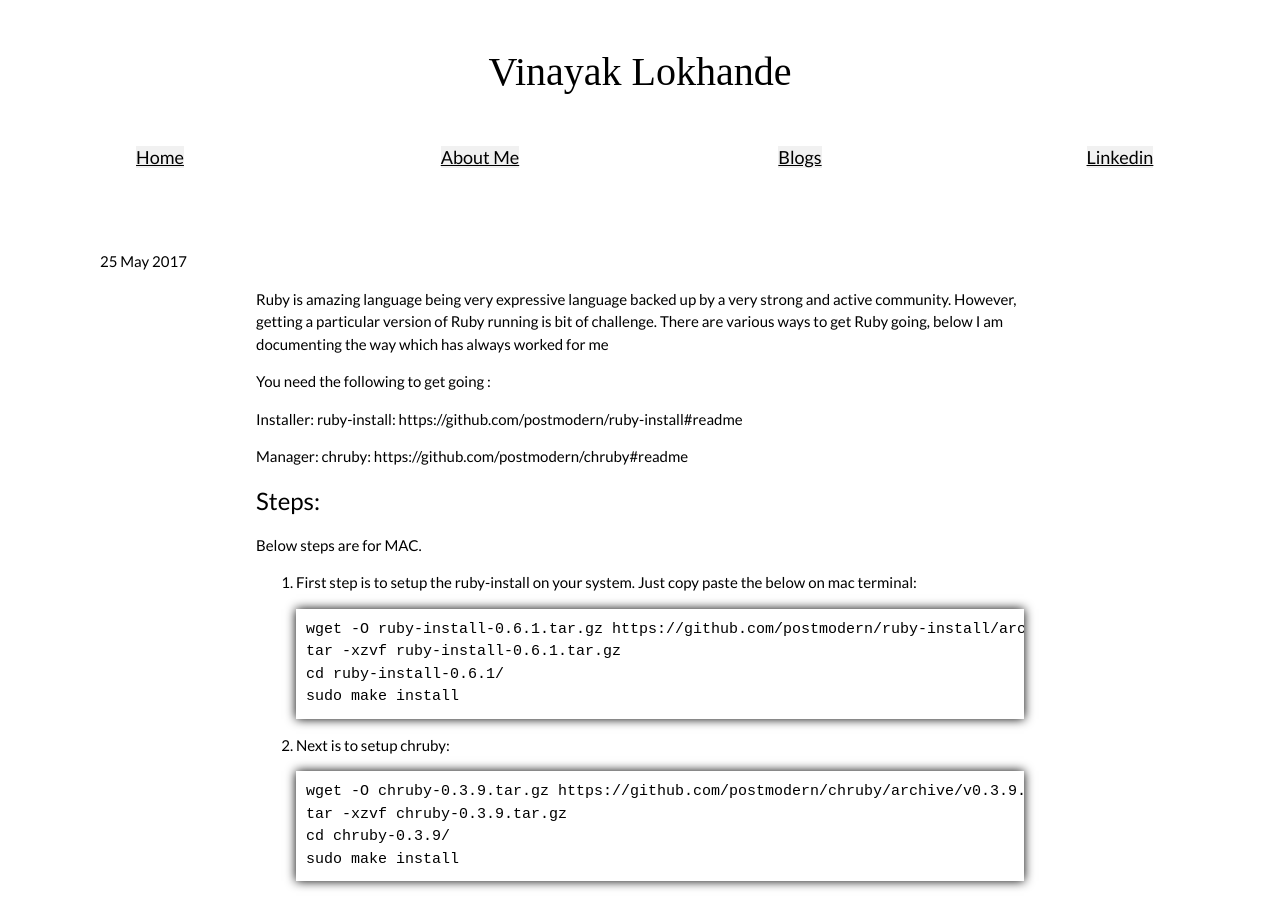
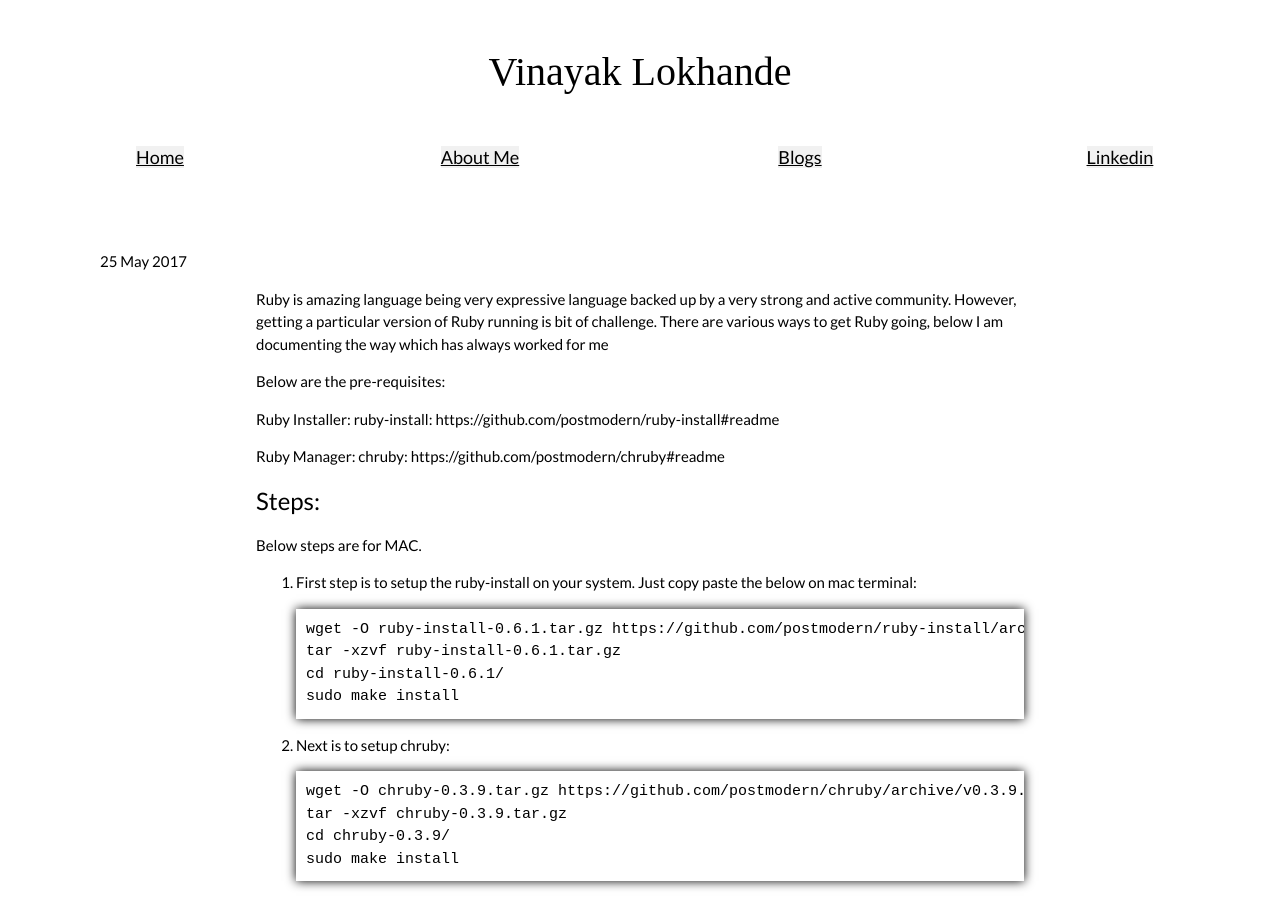
Before and after one commit to vinlok/vinlok.github.io, a Jekyll site: the page built from _posts/2017-05-25-ruby-setup.md, in a window 1280 px wide and 900 px high. Built offline with Jekyll 4.4.1, drawn with Linux system fonts in a browser that asks for light colours.

Commit message:
Corrections to ruby

```diff
--- a/_posts/2017-05-25-ruby-setup.md
+++ b/_posts/2017-05-25-ruby-setup.md
@@ -9,12 +9,12 @@ Ruby is amazing language being very expressive language backed up by a very stro
 
 
 <!--more-->
-You need the following to get going :
+Below are the pre-requisites:
 
-Installer:
+Ruby Installer:
 ruby-install: https://github.com/postmodern/ruby-install#readme
 
-Manager:
+Ruby Manager:
 chruby: https://github.com/postmodern/chruby#readme
 
 ### Steps:
```
